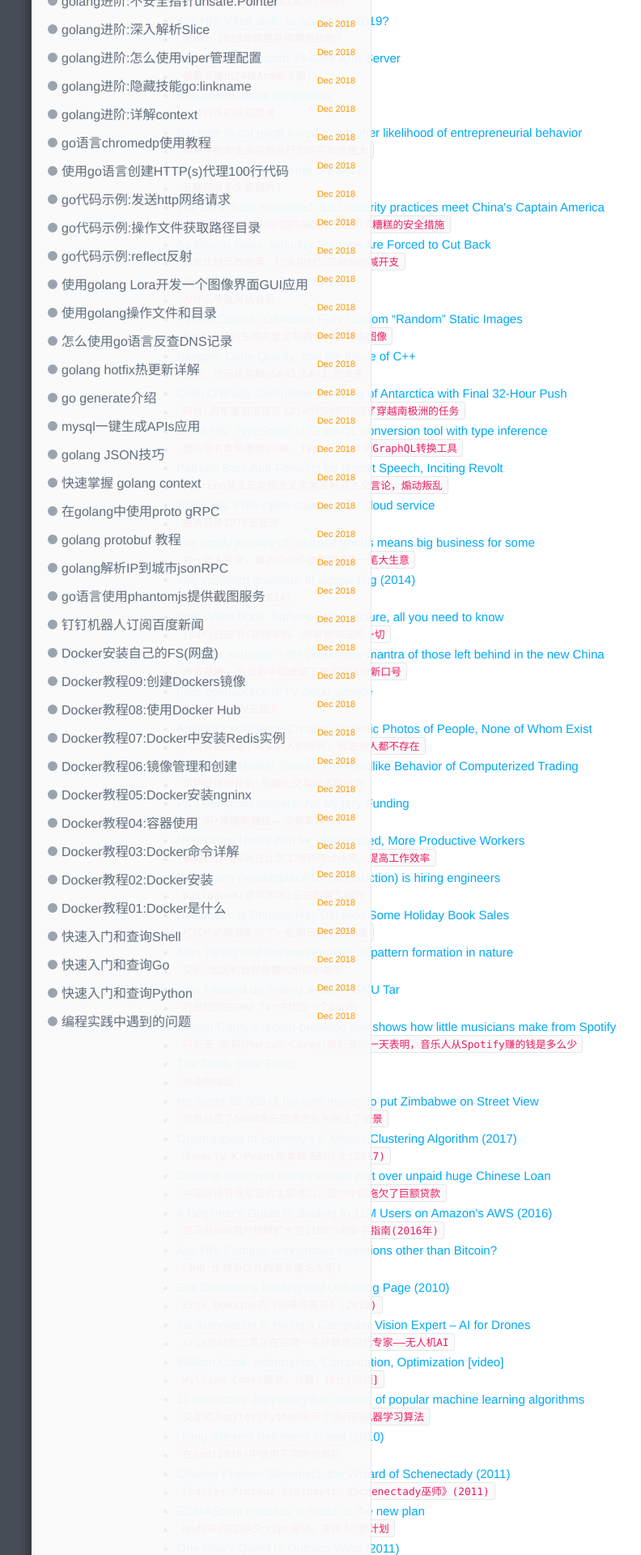
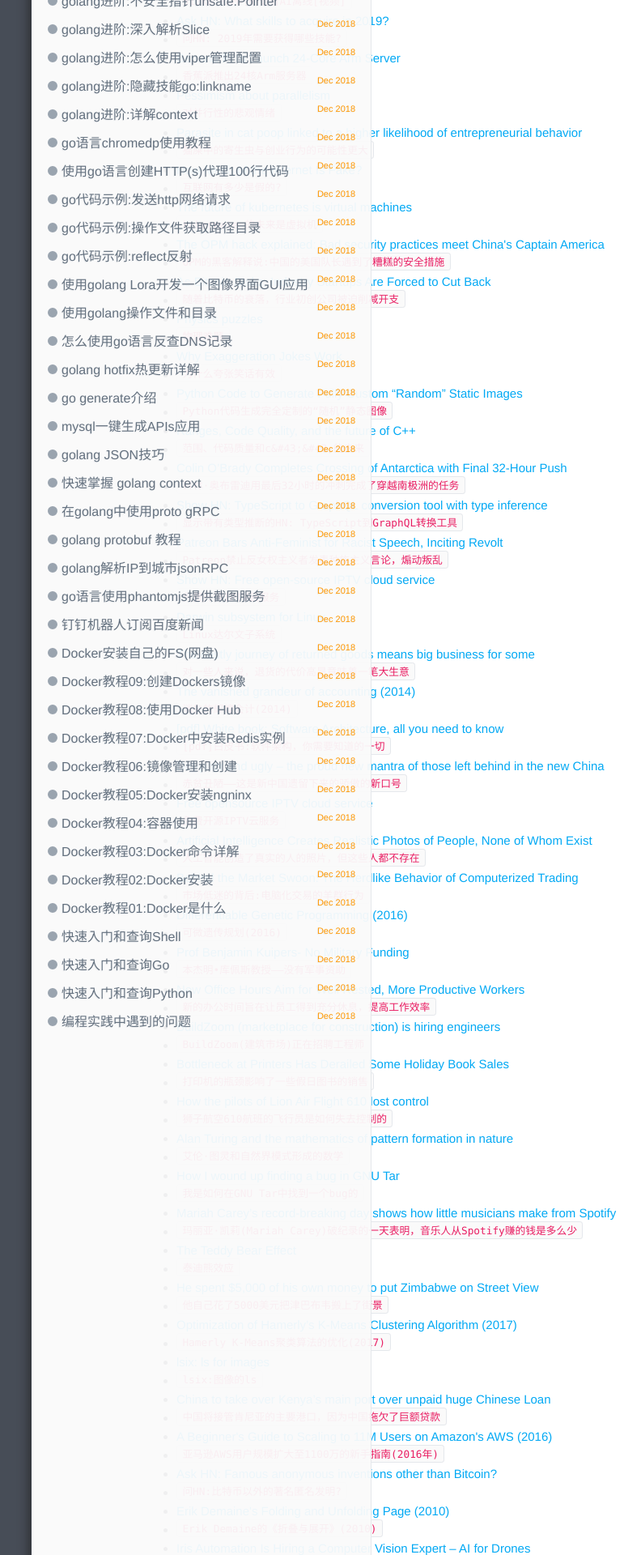
Before and after one commit to ljlu1504/ljlu1504.github.io, a Jekyll site: the page built from _posts/hacknews/2018-12-27-hacknews.md, in a window 1280 px wide. Shown: the part 1151-3071 px from the top of the page at 81% size, without its empty margins (126-918 px from the left). Built offline with Jekyll 4.4.1, drawn with Linux system fonts in a browser that asks for light colours; comment, search, counter and statistics services are not loaded; some of the changed text lies outside the part shown.

Commit message:
hacknews-update2018-12-27T09:57:32+08:00

```diff
--- a/_posts/hacknews/2018-12-27-hacknews.md
+++ b/_posts/hacknews/2018-12-27-hacknews.md
@@ -41,10 +41,14 @@ Hacker News 是一家关于计算机黑客和创业公司的社会化新闻网
 - `猫屎中的寄生虫与创业行为的可能性更大`
 - [How Much of the Internet Is Fake?](http://nymag.com/intelligencer/2018/12/how-much-of-the-internet-is-fake.html)
 - `互联网有多少是假的?`
+- [The future of kubernetes is virtual machines](http://tech.paulcz.net/blog/future-of-kubernetes-is-virtual-machines/)
+- `kubernetes的未来是虚拟机`
 - [The OPM hack explained: Bad security practices meet China&#39;s Captain America](https://www.csoonline.com/article/3318238/data-breach/the-opm-hack-explained-bad-security-practices-meet-chinas-captain-america.html)
 - `OPM的黑客解释说:中国的美国队长遇到了糟糕的安全措施`
 - [As Bitcoin Sinks, Industry Startups Are Forced to Cut Back](https://techcrunch.com/2018/12/26/as-bitcoin-sinks-industry-startups-are-forced-to-cut-back/)
 - `随着比特币的衰落，行业初创公司被迫削减开支`
+- [Physics puzzles](https://www.lockhaven.edu/~dsimanek/puzzles/puzzles.htm)
+- `物理难题`
 - [Why Exaggeration Jokes Work](https://www.theatlantic.com/science/archive/2018/12/biological-phenomenon-why-wit-works/578842/)
 - `为什么夸张笑话有效`
 - [Python Code to Generate Fully Custom “Random” Static Images](https://github.com/christophershultz/StaticGIFGen/blob/master/StaticGen.ipynb)
@@ -59,6 +63,8 @@ Hacker News 是一家关于计算机黑客和创业公司的社会化新闻网
 - `Patreon禁止反女权主义者发表种族主义言论，煽动叛乱`
 - [Show HN: Free open-source IPTV cloud service](https://github.com/fastogt/iptv)
 - `免费开源IPTV云服务`
+- [Darwin subsystem for Linux](https://github.com/linux-noah/noah)
+- `Linux达尔文子系统`
 - [The costly journey of returned goods means big business for some](https://www.cnbc.com/2018/12/13/returned-goods-are-a-problem-for-retailers-resellers-are-cashing-in.html)
 - `对一些人来说，退货的代价高昂意味着一笔大生意`
 - [The vanished grandeur of accounting (2014)](http://www.bostonglobe.com/ideas/2014/06/07/the-vanished-grandeur-accounting/3zcbRBoPDNIryWyNYNMvbO/story.html)
@@ -73,6 +79,8 @@ Hacker News 是一家关于计算机黑客和创业公司的社会化新闻网
 - `人工智能创造了真实的人的照片，但这些人都不存在`
 - [Behind the Market Swoon: The Herdlike Behavior of Computerized Trading](https://www.wsj.com/articles/behind-the-market-swoon-the-herdlike-behavior-of-computerized-trading-11545785641)
 - `市场低迷的背后:电脑化交易的羊群行为`
+- [Differentiable Genetic Programming (2016)](https://arxiv.org/abs/1611.04766)
+- `可微遗传规划(2016)`
 - [Prof Benjamin Kuipers- No Military Funding](http://web.eecs.umich.edu/~kuipers/opinions/no-military-funding.html)
 - `本杰明•库佩斯教授——没有军事资助`
 - [New Office Hours Aim for Well Rested, More Productive Workers](https://www.nytimes.com/2018/12/24/well/mind/work-schedule-hours-sleep-productivity-chronotype-night-owls.html)
@@ -81,6 +89,8 @@ Hacker News 是一家关于计算机黑客和创业公司的社会化新闻网
 - `BuildZoom(建筑市场)正在招聘工程师`
 - [Bottleneck at Printers Has Derailed Some Holiday Book Sales](https://www.nytimes.com/2018/12/23/books/paper-printers-holiday-sales-books-publishers.html)
 - `打印机的瓶颈影响了一些假日图书的销售`
+- [How the pilots of Lion Air Flight 610 lost control](https://www.nytimes.com/interactive/2018/12/26/world/asia/lion-air-crash-12-minutes.html)
+- `狮子航空610航班的飞行员是如何失去控制的`
 - [Alan Turing and the mathematics of pattern formation in nature](https://www.nytimes.com/2018/05/08/science/alan-turing-desalination.html)
 - `艾伦·图灵和自然界模式形成的数学`
 - [How I wound up finding a bug in GNU Tar](https://utcc.utoronto.ca/~cks/space/blog/sysadmin/TarFindingTruncateBug)
@@ -93,6 +103,8 @@ Hacker News 是一家关于计算机黑客和创业公司的社会化新闻网
 - `他自己花了5000美元把津巴布韦搬上了街景`
 - [Optimization of Hamerly’s K-Means Clustering Algorithm (2017)](https://colfaxresearch.com/cfxkmeans/)
 - `Hamerly K-Means聚类算法的优化(2017)`
+- [lsix: ls for images](https://github.com/hackerb9/lsix)
+- `lsix:图像的ls`
 - [China to take over Kenya’s main port over unpaid huge Chinese Loan](https://www.africanstand.com/news/africa/east-africa/china-to-take-over-kenyas-main-port-over-unpaid-huge-chinese-loan/)
 - `中国将接管肯尼亚的主要港口，因为中国拖欠了巨额贷款`
 - [A Beginner&#39;s Guide to Scaling to 11M Users on Amazon&#39;s AWS (2016)](http://highscalability.com/blog/2016/1/11/a-beginners-guide-to-scaling-to-11-million-users-on-amazons.html)
@@ -107,6 +119,8 @@ Hacker News 是一家关于计算机黑客和创业公司的社会化新闻网
 - `William Cook:信息，计算，优化[视频]`
 - [11 interactive Jupyter/Python demos of popular machine learning algorithms](https://github.com/trekhleb/homemade-machine-learning/blob/master/README.md)
 - `交互式Jupyter/Python演示了流行的机器学习算法`
+- [Apple needs to change iPhone’s call UI because robocalls are killing us](https://spencerdailey.com/2018/12/26/in-2019-apple-needs-to-change-iphones-call-ui-because-robocalls-are-killing-us/)
+- `苹果公司需要改变iPhone的呼叫界面，因为机器人呼叫正在杀死我们`
 - [Using different delimiters in sed (2010)](https://backreference.org/2010/02/20/using-different-delimiters-in-sed/)
 - `在sed(2010)中使用不同的分隔符`
 - [Charles Proteus Steinmetz, the Wizard of Schenectady (2011)](https://www.smithsonianmag.com/history/charles-proteus-steinmetz-the-wizard-of-schenectady-51912022/?no-ist)
@@ -133,6 +147,8 @@ Hacker News 是一家关于计算机黑客和创业公司的社会化新闻网
 - `动手实验:Python的无服务器和OpenFaaS`
 - [ Tldr&#43;&#43; – interactive tldr client](https://github.com/isacikgoz/tldr)
 - `交互式的Tldr客户端`
+- [ Notable – The markdown-based note-taking app that doesn&#39;t suck](https://github.com/fabiospampinato/notable#)
+- `值得注意的是，这款基于标记的笔记应用并不糟糕`
 - [ Wiv.js – A library for a more wiggly div](https://jjkaufman.github.io/wiv.js/)
 - `Wiv。一个更灵活的div库`
 - [ Frame, notetaking app that can answer your questions](https://github.com/jddunn/frame)
```
